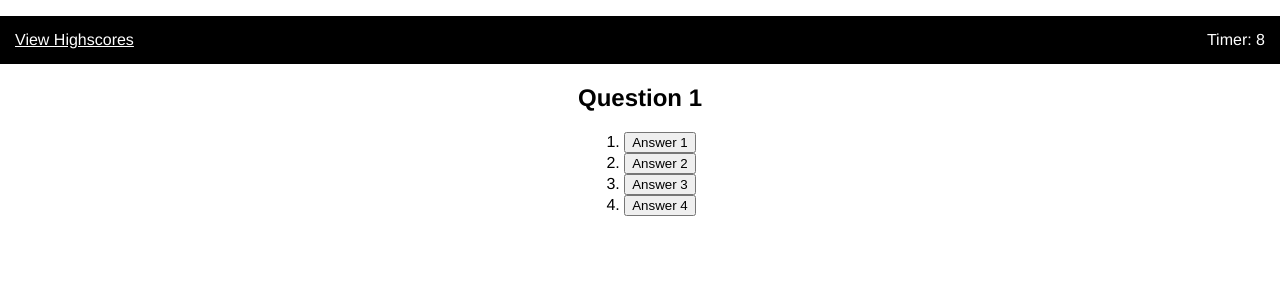
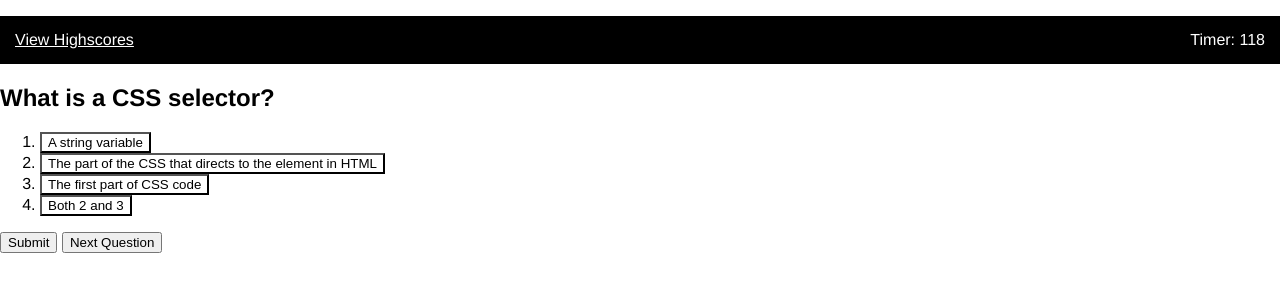
Before and after one commit to nbulger1/code-quiz, a plain HTML site: page index.html in a window 1280 px wide. Both pictures are taken after a click on the button "Start Quiz!". Drawn offline with Linux system fonts and the light colour scheme.

Commit message:
Updated javascript with quiz question loop

```diff
--- a/assets/css/style.css
+++ b/assets/css/style.css
@@ -37,12 +37,6 @@ p {
     display: block;
 }
 
-/* Auto hide all portions of HTML - switch display on and off with js */
-.question-1, .question-2, .question-3, .question-4, .question-5, .final-score, .highscores-page {
-    display: none;
-    text-align: center;
-}
-
 .question-1 ol, .question-2 ol, .question-3 ol, .question-4 ol, .question-5 ol {
     display: table;
     margin: 0 auto;
--- a/assets/js/script.js
+++ b/assets/js/script.js
@@ -1,23 +1,85 @@
-//Start variables
-var welcome = document.querySelector(".welcome");
-var startQuiz = document.querySelector(".start-quiz");
+//Event Handlers
+var welcomeEl = document.querySelector(".welcome");
+var startQuizEl = document.querySelector(".start-quiz");
+var timerEl = document.querySelector(".timer");
+var questionBankEl = document.querySelector(".question-bank");
+var questionEl = document.querySelector("#question");
+var answerContainer = document.querySelector(".answer-list");
+var answerEl = document.querySelectorAll(".answer");
+var answer1El = document.querySelector("#answer-1");
+var answer2El = document.querySelector("#answer-2");
+var answer3El = document.querySelector("#answer-3");
+var answer4El = document.querySelector("#answer-4");
+var resultEl = document.querySelector(".result");
+var submitEl = document.querySelector(".submit");
+var nextEl = document.querySelector(".next");
+var finalScoreEl = document.querySelector(".final-score");
+var continueEl = document.querySelector(".continue");
+var highscoresEl = document.querySelector(".highscores-page");
+var againEl = document.querySelector(".again");
+var clearEl = document.querySelector(".clear");
 
-//Timer variables
-var timerEl = document.querySelector(".timer");
-var secondsLeft = 15;
+var secondsLeft = 120;
 
-//Question variables
-var question1 = document.querySelector(".question-1");
-var question2 = document.querySelector(".question-2");
-var question3 = document.querySelector(".question-3");
-var question4 = document.querySelector(".question-4");
-var question5 = document.querySelector(".question-5");
+//Set initial attributes to hide everything but welcome
+welcomeEl.setAttribute("style", "display:block, text-align: center");
+questionBankEl.setAttribute("style","display:none");
+finalScoreEl.setAttribute("style","display:none");
+highscoresEl.setAttribute("style","display:none");
 
-//Answer variables
-var answer1 = document.querySelectorAll(".answer-1");
-var answer2 = document.querySelectorAll(".answer-2");
-var answer3 = document.querySelectorAll(".answer-3");
-var answer4 = document.querySelectorAll(".answer-4");
+var welcomeView = "visible";
+var questionsView = "hidden";
+var finalScoreView = "hidden";
+var highscoresView = "hidden";
+
+
+//Object of questions
+var myQuestions = [
+    {   id: 0,
+        q: "What is a CSS selector?",
+        a : [{text: "A string variable", correct: false},
+            {text: "The part of the CSS that directs to the element in HTML", correct: false},
+            {text: "The first part of CSS code", correct: false},
+            {text: "Both 2 and 3", correct: true}
+        ]
+    },
+
+    {   id: 1,
+        q: "Inside which HTML element do we put the Javascript?",
+        a : [{text: "<js>", correct: false},
+            {text: "<javascript>", correct: false},
+            {text: "<script>", correct: true},
+            {text: "<scripting>", correct: false}
+        ]
+    },
+
+    {   id: 2,
+        q: "Where is the correct place to insert a Javascript?",
+        a : [{text: "Both the <head> section and the <body> section are correct", correct: false},
+            {text: "The <body> section", correct: true},
+            {text: "The <head> section", correct: false},
+            {text: "At the very top of the page", correct: false}
+        ]
+    },
+
+    {   id: 3,
+        q: "How do you write 'Hello World' in an alert box?",
+        a : [{text: "alertBox('Hello World')", correct: false},
+            {text: "alert('Hello World')", correct: true},
+            {text: "prompt('Hello World')", correct: false},
+            {text: "confirm('Hello World')", correct: false}
+        ]
+    },
+
+    {   id: 4,
+        q: "How do you create a function in Javascript?",
+        a : [{text: "function myFunction()", correct: true},
+            {text: "function:myFunction()", correct: false},
+            {text: "function = myFunction()", correct: false},
+            {text: "var function = myFunction()", correct: false}
+        ]
+    },
+];
 
 //function to make timer
 function setTime() {
@@ -38,85 +100,116 @@ function setTime() {
     }, 1000);
 };
 
-//Display set variables
-var welcomeDisplay = "block";
-var question1Display = "none";
-var question2Display = "none";
-var question3Display = "none";
-var question4Display = "none";
-var question5Display = "none";
+startQuizEl.addEventListener("click", function() {
+    if(welcomeView === "visible"){
+        welcomeEl.setAttribute("style", "display:none");
+        welcomeView = "hidden";
+        questionBankEl.setAttribute("style","display:block");
+        questionsView = "visible";
+    } else {
+        welcomeEl.setAttribute("style", "display:block");
+    }
+    setTime();
+});
 
-//array to keep track of score
-var scoreTracker = [];
+//set start variable
+var start = true;
+//Set score to 0
+var score = 0;
 
-//Add event listener to start quiz when "start-quiz" button is pressed
-startQuiz.addEventListener("click", function() {
-    if(welcomeDisplay == "block") {
-        welcome.setAttribute("style", "display:none");
-        question1.setAttribute("style", "display:block");
-        question1Display = "block";
+function questionLoop(id) {
+
+
+    //Set default button backgrounds and make result text empty
+    answer1El.style.backgroundColor = "#ffffff";
+    answer2El.style.backgroundColor = "#ffffff";
+    answer3El.style.backgroundColor = "#ffffff";
+    answer4El.style.backgroundColor = "#ffffff";
+    resultEl.textContent = "";
+
+    //Fill in question and answers with first index in myQuestions object
+    questionEl.textContent = myQuestions[id].q;
+    answer1El.textContent = myQuestions[id].a[0].text;
+    answer2El.textContent = myQuestions[id].a[1].text;
+    answer3El.textContent = myQuestions[id].a[2].text;
+    answer4El.textContent = myQuestions[id].a[3].text;
+
+    //Gather whether the value is correct or incorrect using the boolean value in the object
+    answer1El.value = myQuestions[id].a[0].correct;
+    answer2El.value = myQuestions[id].a[1].correct;
+    answer3El.value = myQuestions[id].a[2].correct;
+    answer4El.value = myQuestions[id].a[3].correct;
+
+    //Create a state value to hold the option that was clicked
+    var state = ""
+    answer1El.addEventListener("click", function () {
+        //Turn the background color of the selected button aqua and make the rest of them white - repeat for other buttons so only the one selected is aqua
+        answer1El.style.backgroundColor = "#00ffff";
+        answer2El.style.backgroundColor = "#ffffff";
+        answer3El.style.backgroundColor = "#ffffff";
+        answer4El.style.backgroundColor = "#ffffff";
+        //fill in state variable with the true or false boolean value applied above to be checked later
+        state = answer1El.value;
+    });
+    answer2El.addEventListener("click", function () {
+        state = answer2El.value
+        answer1El.style.backgroundColor = "#ffffff";
+        answer2El.style.backgroundColor = "#00ffff";
+        answer3El.style.backgroundColor = "#ffffff";
+        answer4El.style.backgroundColor = "#ffffff";
+    });
+    answer3El.addEventListener("click", function () {
+        state = answer3El.value
+        answer1El.style.backgroundColor = "#ffffff";
+        answer2El.style.backgroundColor = "#ffffff";
+        answer3El.style.backgroundColor = "#00ffff";
+        answer4El.style.backgroundColor = "#ffffff";
+    });
+    answer4El.addEventListener("click", function () {
+        state = answer4El.value
+        answer1El.style.backgroundColor = "#ffffff";
+        answer2El.style.backgroundColor = "#ffffff";
+        answer3El.style.backgroundColor = "#ffffff";
+        answer4El.style.backgroundColor = "#00ffff";
+    });
+
+    submitEl.addEventListener("click", function () {
+
+        if(state == "true"){
+            resultEl.textContent = "That's Correct! Nice Job"
+            score = score + 1;
+        } else {
+            resultEl.textContent = "Sorry! That's incorrect"
+            //subtract time from the clock?
+        }
+    });
+
+    console.log(score)
+};
+
+if(start) {
+    questionLoop(0);
+}
+
+var id = 0;
+nextEl.addEventListener("click", function ()  {
+    start = false
+    if (id < myQuestions.length) {
+        id++
+        questionLoop(id);
     }
 });
 
-setTime();
+console.log(score)
 
-//revisit this after everything else is done
-// function nextQuestion(x,y) {
-//     questionx.addEventListener("click", function() {
-//         if(questionxDisplay == "block") {
-//             questionx.setAttribute("style", "display:none");
-//             questiony.setAttribute("style", "display:block");
-//             questionxDisplay = "none";
-//             questionyDisplay = "block";
-//         }
-//     });
-// }
-// nextQuestion(x,y);
+continueEl.addEventListener("click", function() {
 
-//Add event listener to move to next question when "answer" button is pressed
-question1.addEventListener("click", function() {
-    if(question1Display == "block") {
-        question1.setAttribute("style", "display:none");
-        question2.setAttribute("style", "display:block");
-        question1Display = "none";
-        question2Display = "block";
-    }
 });
 
-//Add event listener to move to next question when "answer" button is pressed
-question2.addEventListener("click", function() {
-    if(question2Display == "block") {
-        question2.setAttribute("style", "display:none");
-        question3.setAttribute("style", "display:block");
-        question2Display = "none";
-        question3Display = "block";
-    }
+againEl.addEventListener("click", function() {
+
 });
 
-//Add event listener to move to next question when "answer" button is pressed
-question3.addEventListener("click", function() {
-    if(question3Display == "block") {
-        question3.setAttribute("style", "display:none");
-        question4.setAttribute("style", "display:block");
-        question3Display = "none";
-        question4Display = "block";
-    }
+clearEl.addEventListener("click", function() {
+
 });
-
-//Add event listener to move to next question when "answer" button is pressed
-question4.addEventListener("click", function() {
-    if(question4Display == "block") {
-        question4.setAttribute("style", "display:none");
-        question5.setAttribute("style", "display:block");
-        question4Display = "none";
-        question5Display = "block";
-    }
-});
-
-//Add event listener to move to next question when "answer" button is pressed
-question5.addEventListener("click", function() {
-    if(question5Display == "block") {
-        question5.setAttribute("style", "display:none");
-        question5Display = "none";
-    }
-});
--- a/index.html
+++ b/index.html
@@ -31,67 +31,36 @@
             <button class="start-quiz">Start Quiz!</button>
         </section>
 
-        <div class="question-bank">
-            <section class="question-1">
-                <h2>Question 1</h2>
+        <section class="question-bank">
+            <h1 class="question-container" id="question">Question 1</h1>
+            <div class="answer-list">
                 <ol>
-                    <li><button class = "answer-1">Answer 1</button></li>
-                    <li><button class = "answer-2">Answer 2</button></li>
-                    <li><button class = "answer-3">Answer 3</button></li>
-                    <li><button class = "answer-4">Answer 4</button></li>
+                    <li><button class = "answer" id = "answer-1">Answer 1</button></li>
+                    <li><button class = "answer" id = "answer-2">Answer 2</button></li>
+                    <li><button class = "answer" id = "answer-3">Answer 3</button></li>
+                    <li><button class = "answer" id = "answer-4">Answer 4</button></li>
                 </ol>
-            </section>
+            </div>
+            <div class="navigation">
+                <button class = "submit">Submit</button>
+                <button class = "next">Next Question</button>
+            </div>
+            <div class="result">
 
-            <section class="question-2">
-                <h2>Question 2</h2>
-                <ol>
-                    <li><button class = "answer-1">Answer 1</button></li>
-                    <li><button class = "answer-2">Answer 2</button></li>
-                    <li><button class = "answer-3">Answer 3</button></li>
-                    <li><button class = "answer-4">Answer 4</button></li>
-                </ol>
-            </section>
-
-            <section class="question-3">
-                <h2>Question 3</h2>
-                <ol>
-                    <li><button class = "answer-1">Answer 1</button></li>
-                    <li><button class = "answer-2">Answer 2</button></li>
-                    <li><button class = "answer-3">Answer 3</button></li>
-                    <li><button class = "answer-4">Answer 4</button></li>
-                </ol>
-            </section>
-
-            <section class="question-4">
-                <h2>Question 4</h2>
-                <ol>
-                    <li><button class = "answer-1">Answer 1</button></li>
-                    <li><button class = "answer-2">Answer 2</button></li>
-                    <li><button class = "answer-3">Answer 3</button></li>
-                    <li><button class = "answer-4">Answer 4</button></li>
-                </ol>
-            </section>
-
-            <section class="question-5">
-                <h2>Question 5</h2>
-                <ol>
-                    <li><button class = "answer-1">Answer 1</button></li>
-                    <li><button class = "answer-2">Answer 2</button></li>
-                    <li><button class = "answer-3">Answer 3</button></li>
-                    <li><button class = "answer-4">Answer 4</button></li>
-                </ol>
-            </section>
-        </div>
+            </div>
+        </section>
 
         <section class="final-score">
             <h2>All Done!</h2>
-            <p>Please enter your name</p>
-            <!--Add button here for continue-->
+            <p>Please enter your initials</p>
+            <button class="continue">Continue</button>
         </section>
 
         <section class="highscores-page" id="highscores-page">
             <h2>Scoreboard!</h2>
             <!--Populate with initials in order of score-->
+            <button class="again">Try Again</button>
+            <button class="clear">Clear Leaderboard</button>
             <!--Add in buttons for clearing high scores or going back to quiz page-->
         </section>
 
```
Also changed, not shown: assets/js/pseudo_code.js (+17 -0 lines).
